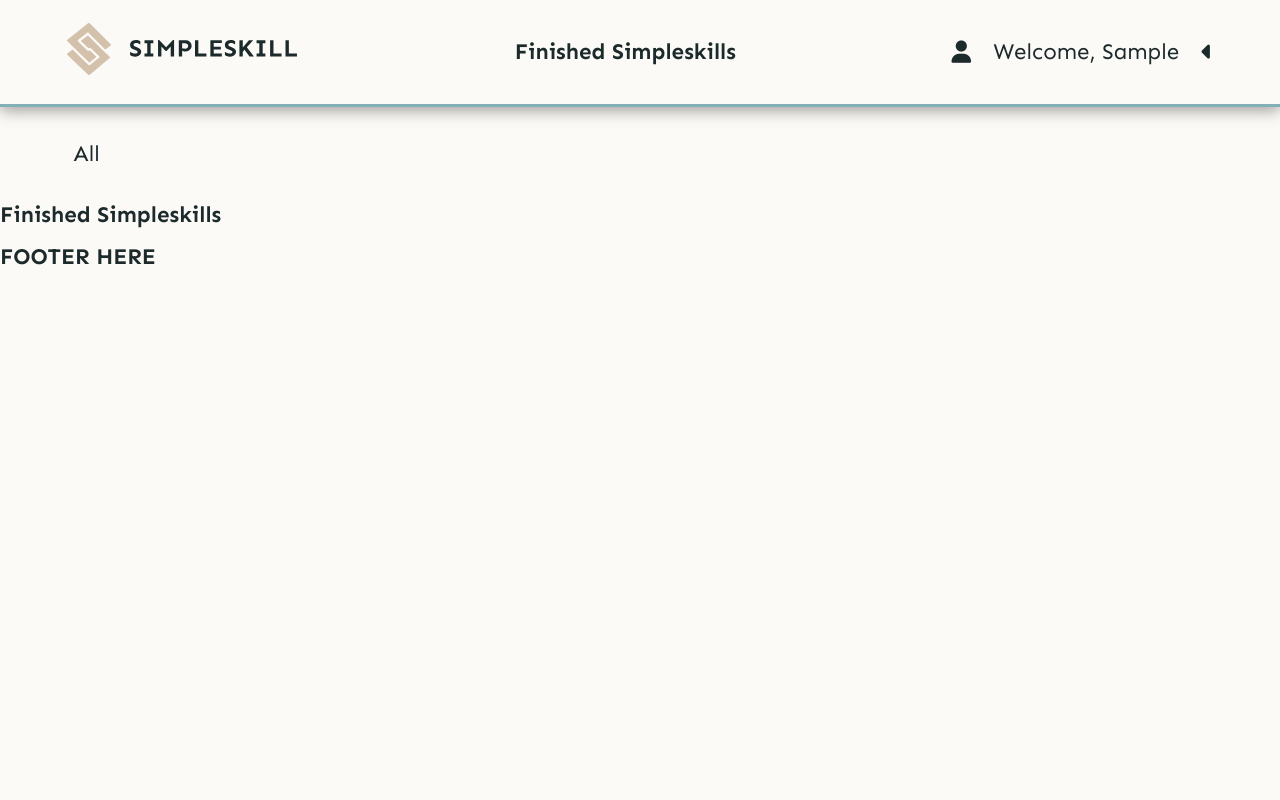
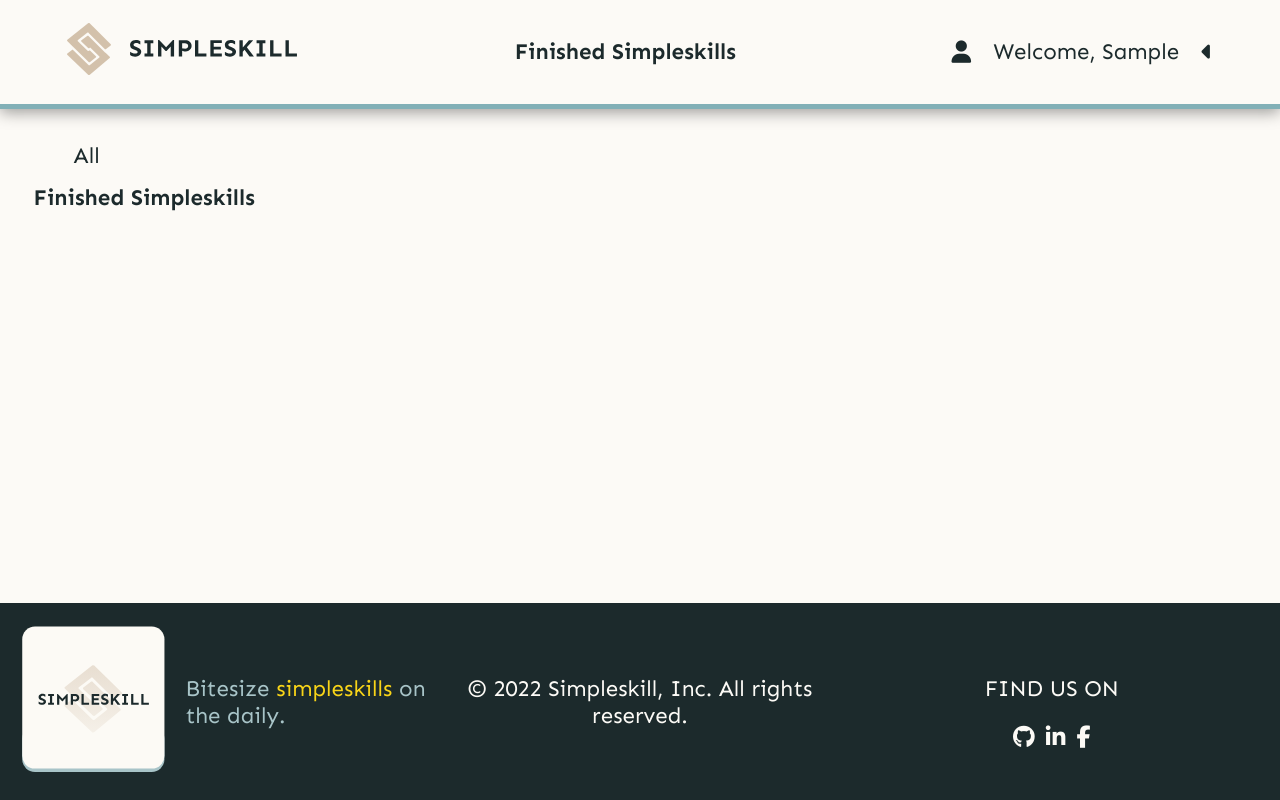
Before and after one commit to nourgaser/Simpleskill, a Django app: page /app/finished/ in a window 1280 px wide. Run offline with Django 4.2, Linux system fonts and the light colour scheme; the visitor is signed in with stand-in values (Sample User, id 1); data that the repository does not hold is empty; some libraries are stand-ins or nearby versions.

Commit message:
added footer

```diff
--- a/Simpleskill/static/global.css
+++ b/Simpleskill/static/global.css
@@ -1,10 +1,12 @@
-@import url('https://fonts.googleapis.com/css2?family=Sen:wght@400;700;800&display=swap');
+@import url("https://fonts.googleapis.com/css2?family=Sen:wght@400;700;800&display=swap");
 
 :root {
   --light: #fcfaf6;
   --dark: #1c2a2c;
   --dark-light: #293e41;
   --accent: #82b0b7;
+  --accent-light: #a8c4c8;
+  --ss-gold: #f8d418;
 }
 
 * {
@@ -15,7 +17,7 @@ body {
   min-height: 100%;
   background: var(--light);
   color: var(--dark);
-  font-family: 'Sen', sans-serif;
+  font-family: "Sen", sans-serif;
 }
 /* sets the body height of the browser, so that backgrounds and div heights work correctly. Color and background will almost certainly be altered; they are just placeholders */
 
@@ -53,7 +55,10 @@ a {
   text-decoration: none;
 }
 
-a, a:visited, a:hover, a:active {
+a,
+a:visited,
+a:hover,
+a:active {
   color: inherit;
 }
 
@@ -66,13 +71,28 @@ a, a:visited, a:hover, a:active {
 }
 .noselect {
   -webkit-touch-callout: none; /* iOS Safari */
-    -webkit-user-select: none; /* Safari */
-     -khtml-user-select: none; /* Konqueror HTML */
-       -moz-user-select: none; /* Old versions of Firefox */
-        -ms-user-select: none; /* Internet Explorer/Edge */
-            user-select: none; /* Non-prefixed version, currently
+  -webkit-user-select: none; /* Safari */
+  -khtml-user-select: none; /* Konqueror HTML */
+  -moz-user-select: none; /* Old versions of Firefox */
+  -ms-user-select: none; /* Internet Explorer/Edge */
+  user-select: none; /* Non-prefixed version, currently
                                   supported by Chrome, Edge, Opera and Firefox */
 }
 .main_container {
   margin: 1.5em;
 }
+
+body {
+  height: 100vh;
+  margin: 0;
+}
+
+/* Trick */
+body {
+  display: flex;
+  flex-direction: column;
+}
+
+footer {
+  margin-top: auto;
+}
--- a/Simpleskill/urls.py
+++ b/Simpleskill/urls.py
@@ -20,8 +20,9 @@ from django.contrib.auth import views as auth_views
 
 urlpatterns = [
     path('admin/', admin.site.urls),
+    path('', include("app.urls")),
     path('app/', include("app.urls")),
-    path('', include("website.urls")),
+    # path('', include("website.urls")),
     path('', include('django.contrib.auth.urls')),
     path('', include('accounts.urls')),
 ]
--- /dev/null
+++ b/app/static/app/css/footer.css
@@ -0,0 +1,52 @@
+footer {
+  display: flex;
+  background-color: var(--dark);
+  color: var(--light);
+  justify-content: space-between;
+  align-items: center;
+  padding: 1em;
+}
+
+footer .slogan {
+  color: var(--accent-light);
+}
+
+footer .logo-section {
+  display: flex;
+  justify-content: center;
+  align-items: center;
+  gap: 20px;
+  width: 33.333%;
+}
+
+footer .slogan span {
+  color: var(--ss-gold);
+}
+
+footer .social {
+  width: 33.333%;
+  display: flex;
+  flex-direction: column;
+  justify-content: center;
+  align-items: center;
+}
+
+footer .copyright {
+  width: 33.333%;
+  text-align: center;
+}
+
+footer .social-icons {
+  display: flex;
+  justify-content: center;
+  align-items: center;
+  gap: 0.5em;
+}
+
+footer .social-icon:hover {
+  color: rgba(255, 255, 255, 0.75);
+}
+
+footer .social-icon:active {
+  color: rgba(255, 255, 255, 0.5);
+}
--- a/app/static/app/css/header.css
+++ b/app/static/app/css/header.css
@@ -3,9 +3,8 @@ header {
     justify-content: space-between;
     align-items: center;
     padding: 2vh 3em;
-    border-bottom: 3px solid var(--accent);
+    border-bottom: 5px solid var(--accent);
     box-shadow: 0px 3px 15px rgba(0,0,0,0.4);
-    margin-bottom: 1.5em;
 }
 
 header .user-section {
--- a/app/templates/app/dashboard.html
+++ b/app/templates/app/dashboard.html
@@ -47,5 +47,8 @@
     </div>
 </div>
 
+{% endblock content %}
 
-{% endblock content %}
+{% block footer %}
+{% include 'app/partials/footer.html' %}
+{% endblock footer %}
--- a/app/templates/app/finished.html
+++ b/app/templates/app/finished.html
@@ -2,10 +2,14 @@
 {% load static %}
 {% block title %}Finished Simpleskills{% endblock title %}
 
-
 {% block header %}
 {% include 'app/partials/header.html' with user=user pageName="Finished Simpleskills" %}
 {% endblock header %}
+
+{% block head %}
+<link rel="stylesheet" href="{% static 'app/css/sscard.css' %}">
+<link rel="stylesheet" href="{% static 'css/buttons/button2.css' %}">
+{% endblock head %}
 
 {% block content %}
 <div class="main_container">
--- a/app/templates/app/partials/footer.html
+++ b/app/templates/app/partials/footer.html
@@ -1,6 +1,27 @@
-{% load static %}
-{% block footer %}
-<footer>
-    <h1>COOL FOOTER</h1>
+{% block footer %} {% load static %}
+<link rel="stylesheet" href="{% static 'app/css/footer.css' %}" />
+<footer id="footer">
+  <div class="logo-section">
+    <a href="{% url 'app:dashboard' %}">
+      <img src="{% static 'logo3.svg' %}" alt="logo" class="logo" />
+    </a>
+    <p class="slogan">Bitesize <span>simpleskills</span> on the daily.</p>
+  </div>
+  <p class="copyright">© 2022 Simpleskill, Inc. All rights reserved.</p>
+  <div class="social">
+      <p class="social-heading">{{"find us on" | upper}}</p>
+      <div class="social-icons">
+          <a href="#footer">
+              <i class="social-icon fa-brands fa-github"></i>
+          </a>
+          <a href="#footer">
+              <i class="social-icon fa-brands fa-linkedin-in"></i>
+          </a>
+          <a href="#footer">
+              <i class="social-icon fa-brands fa-facebook-f"></i>
+          </a>
+      </div>
+  </div>
 </footer>
+
 {% endblock footer %}
--- a/app/templates/app/user_config/experience_levels.html
+++ b/app/templates/app/user_config/experience_levels.html
@@ -24,3 +24,7 @@
     <a href="{% url 'app:dashboard' %}">skip</a>
   </form>
 {% endblock content %}
+
+{% block footer %}
+{% include 'app/partials/footer.html' %}
+{% endblock footer %}
--- a/app/templates/app/user_config/interest_levels.html
+++ b/app/templates/app/user_config/interest_levels.html
@@ -17,3 +17,7 @@
     <a href="{% url 'app:dashboard' %}">skip</a>
   </form>
 {% endblock content %}
+
+{% block footer %}
+{% include 'app/partials/footer.html' %}
+{% endblock footer %}
--- a/app/templates/app/user_config/interests.html
+++ b/app/templates/app/user_config/interests.html
@@ -18,3 +18,7 @@
   </form>
 
 {% endblock content %}
+
+{% block footer %}
+{% include 'app/partials/footer.html' %}
+{% endblock footer %}
```
Also changed, not shown: other parts of app/templates/app/finished.html (+5 -22 lines), app/templates/app/learn.html (+10 -2 lines), app/templates/app/partials/fsscard.html (added, +22 -0 lines), app/templates/app/user_config/configure.html (+15 -5 lines). Lines whose indentation alone changed are shown as unchanged.
